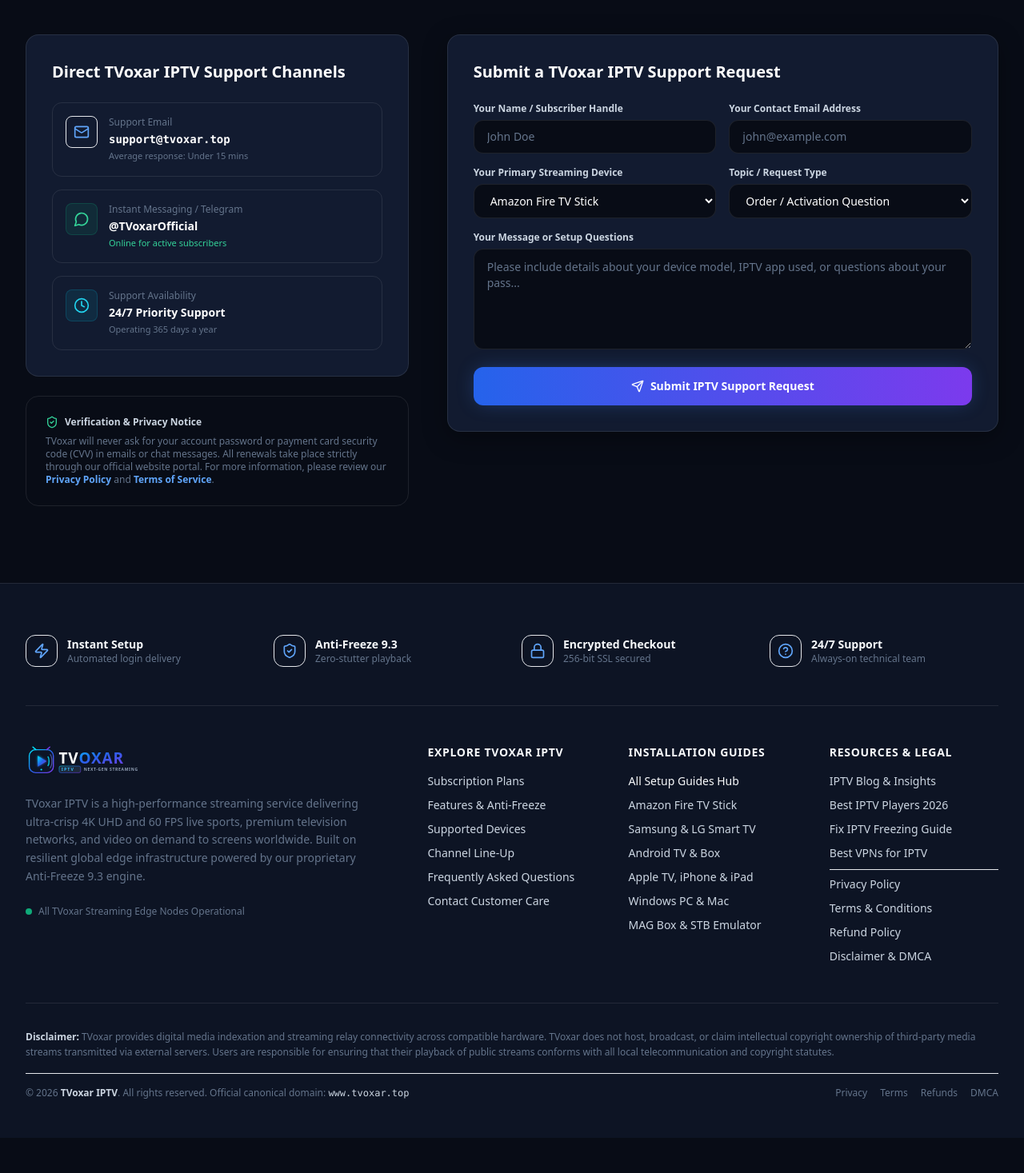
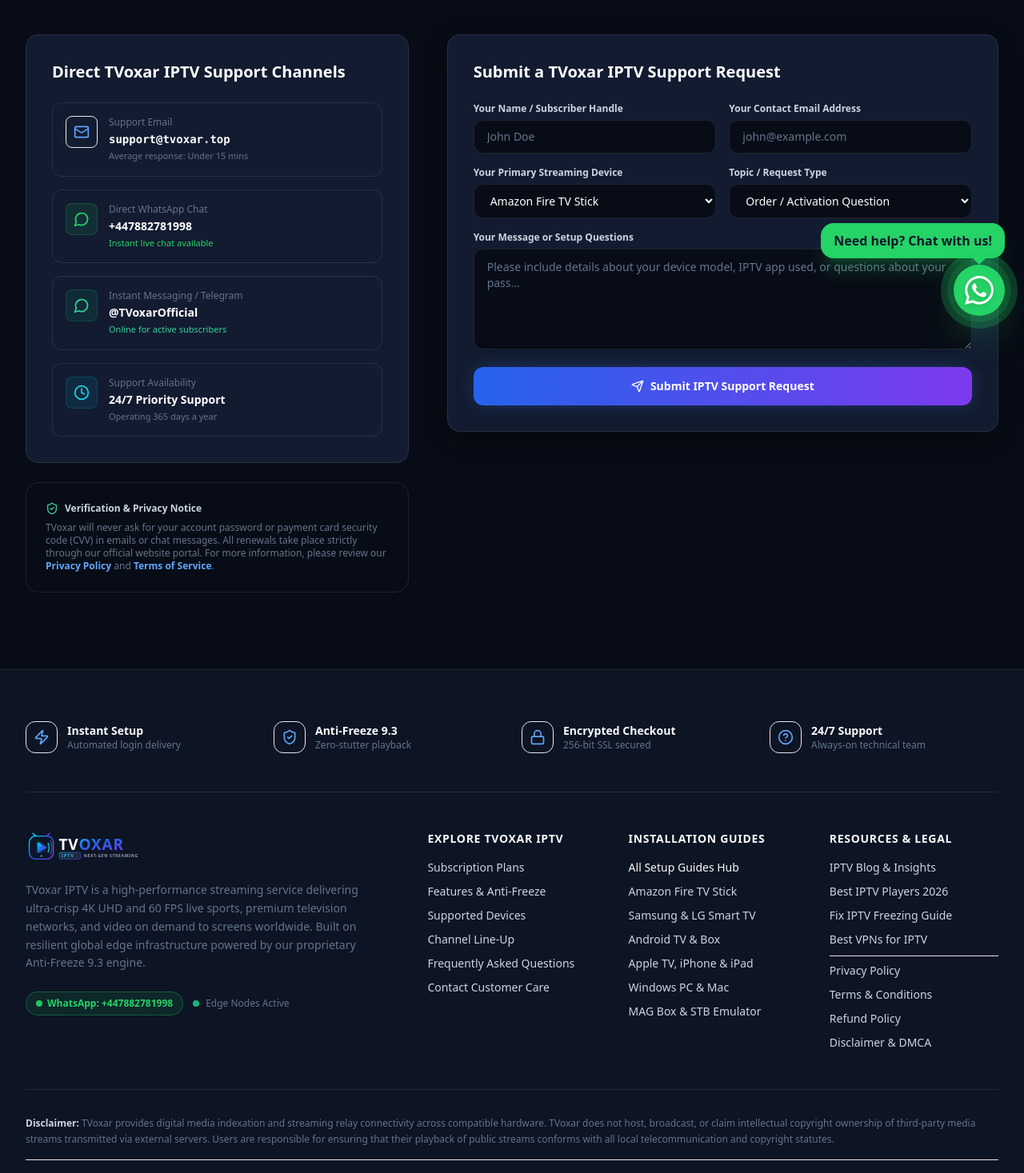
Before and after one commit to AIDATFARES/TVoxar, a Next.js app: page /contact in a window 1280 px wide. Shown: the part 381-1848 px from the top of the page at 80% size. Before the commit the page ends 1804 px from the top, so only its background shows below. Built offline with nearby package versions, Linux system fonts and the light colour scheme.

Commit message:
Add floating WhatsApp button (+447882781998) with speech bubble and ambient glow

```diff
--- a/app/contact/page.jsx
+++ b/app/contact/page.jsx
@@ -77,6 +77,22 @@
                     <span className="text-[11px] text-text-muted block mt-0.5">Average response: Under 15 mins</span>
                   </div>
                 </div>
+
+                <a
+                  href={siteConfig.whatsappUrl}
+                  target="_blank"
+                  rel="noopener noreferrer"
+                  className="flex items-start gap-3.5 p-4 rounded-xl bg-background/60 border border-border hover:border-[#25D366]/50 transition-colors group"
+                >
+                  <div className="w-10 h-10 rounded-lg bg-[#25D366]/10 border border-[#25D366]/20 flex items-center justify-center text-[#25D366] flex-shrink-0 group-hover:scale-105 transition-transform">
+                    <MessageCircle className="w-5 h-5" />
+                  </div>
+                  <div>
+                    <span className="text-xs text-text-muted block">Direct WhatsApp Chat</span>
+                    <strong className="text-sm text-white">{siteConfig.whatsapp}</strong>
+                    <span className="text-[11px] text-[#25D366] block mt-0.5">Instant live chat available</span>
+                  </div>
+                </a>
 
                 <div className="flex items-start gap-3.5 p-4 rounded-xl bg-background/60 border border-border">
                   <div className="w-10 h-10 rounded-lg bg-emerald-500/10 border border-emerald-500/20 flex items-center justify-center text-emerald-400 flex-shrink-0">
--- a/app/layout.jsx
+++ b/app/layout.jsx
@@ -2,6 +2,7 @@
 import Header from "../components/Header";
 import Footer from "../components/Footer";
 import JsonLd from "../components/JsonLd";
+import WhatsAppButton from "../components/WhatsAppButton";
 import { siteConfig } from "../lib/site-config";
 
 export const metadata = {
@@ -117,6 +118,7 @@
         <Header />
         <main className="flex-1">{children}</main>
         <Footer />
+        <WhatsAppButton />
       </body>
     </html>
   );
--- a/components/Footer.jsx
+++ b/components/Footer.jsx
@@ -66,9 +66,20 @@
             <p className="text-text-muted leading-relaxed text-sm pr-6">
               TVoxar IPTV is a high-performance streaming service delivering ultra-crisp 4K UHD and 60 FPS live sports, premium television networks, and video on demand to screens worldwide. Built on resilient global edge infrastructure powered by our proprietary Anti-Freeze 9.3 engine.
             </p>
-            <div className="flex items-center gap-2 pt-2 text-xs text-text-muted">
-              <span className="inline-block w-2 h-2 rounded-full bg-emerald-500 animate-pulse"></span>
-              <span>All TVoxar Streaming Edge Nodes Operational</span>
+            <div className="flex flex-wrap items-center gap-3 pt-2 text-xs">
+              <a
+                href={siteConfig.whatsappUrl}
+                target="_blank"
+                rel="noopener noreferrer"
+                className="inline-flex items-center gap-1.5 px-3 py-1.5 rounded-full bg-[#25D366]/10 border border-[#25D366]/30 text-[#25D366] hover:bg-[#25D366]/20 transition-colors font-semibold"
+              >
+                <span className="w-2 h-2 rounded-full bg-[#25D366] animate-pulse"></span>
+                <span>WhatsApp: {siteConfig.whatsapp}</span>
+              </a>
+              <div className="flex items-center gap-2 text-text-muted">
+                <span className="inline-block w-2 h-2 rounded-full bg-emerald-500"></span>
+                <span>Edge Nodes Active</span>
+              </div>
             </div>
           </div>
 
--- /dev/null
+++ b/components/WhatsAppButton.jsx
@@ -0,0 +1,62 @@
+"use client";
+
+import { useState } from "react";
+import { siteConfig } from "../lib/site-config";
+
+export default function WhatsAppButton() {
+  const [showTooltip, setShowTooltip] = useState(true);
+
+  const whatsappHref =
+    siteConfig.whatsappUrl ||
+    "https://wa.me/447882781998?text=Hello%20TVoxar%20Support%2C%20I%20have%20a%20question%20about%20your%20IPTV%20service.";
+
+  return (
+    <aside
+      aria-label="WhatsApp live chat support"
+      className="fixed bottom-6 right-6 z-50 flex flex-col items-end pointer-events-auto select-none font-sans"
+    >
+      {/* Speech Bubble / Tooltip */}
+      {showTooltip && (
+        <div className="relative mb-2 transition-transform duration-300 hover:scale-102">
+          <a
+            href={whatsappHref}
+            target="_blank"
+            rel="noopener noreferrer"
+            className="flex items-center gap-2 bg-[#25D366] text-[#0f172a] font-extrabold text-sm sm:text-base px-4 py-2.5 rounded-2xl shadow-xl shadow-[#25D366]/20 hover:bg-[#20ba59] transition-all duration-200 cursor-pointer whitespace-nowrap"
+            aria-label="Need help? Chat with TVoxar support on WhatsApp"
+          >
+            <span>Need help? Chat with us!</span>
+          </a>
+
+          {/* Speech Bubble Downward Tail pointing to the button */}
+          <div className="absolute -bottom-2 right-5 sm:right-6 w-0 h-0 border-l-[8px] border-l-transparent border-r-[8px] border-r-transparent border-t-[8px] border-t-[#25D366]" />
+        </div>
+      )}
+
+      {/* WhatsApp Round Button with Ambient Glow Halo */}
+      <div className="relative flex items-center justify-center">
+        {/* Ambient Pulsing Glow Rings */}
+        <div className="absolute -inset-3 sm:-inset-4 rounded-full bg-[#25D366]/25 animate-pulse pointer-events-none" />
+        <div className="absolute -inset-1.5 sm:-inset-2 rounded-full bg-[#25D366]/15 pointer-events-none" />
+
+        {/* Main Floating Action Button */}
+        <a
+          href={whatsappHref}
+          target="_blank"
+          rel="noopener noreferrer"
+          aria-label="Chat with TVoxar Support on WhatsApp (+447882781998)"
+          className="relative flex items-center justify-center w-14 h-14 sm:w-16 sm:h-16 rounded-full bg-[#25D366] hover:bg-[#20ba59] active:scale-95 text-white shadow-2xl shadow-[#25D366]/50 transition-all duration-300 hover:scale-105 group"
+        >
+          {/* Authentic WhatsApp Icon */}
+          <svg
+            viewBox="0 0 24 24"
+            className="w-8 h-8 sm:w-9 sm:h-9 fill-current text-white drop-shadow-md group-hover:scale-110 transition-transform duration-200"
+            xmlns="http://www.w3.org/2000/svg"
+          >
+            <path d="M17.472 14.382c-.297-.149-1.758-.867-2.03-.967-.273-.099-.471-.148-.67.15-.197.297-.767.966-.94 1.164-.173.199-.347.223-.644.075-.297-.15-1.255-.463-2.39-1.475-.883-.788-1.48-1.761-1.653-2.059-.173-.297-.018-.458.13-.606.134-.133.298-.347.446-.52.149-.174.198-.298.298-.497.099-.198.05-.371-.025-.52-.075-.149-.669-1.612-.916-2.207-.242-.579-.487-.5-.669-.51-.173-.008-.371-.01-.57-.01-.198 0-.52.074-.792.372-.272.297-1.04 1.016-1.04 2.479 0 1.462 1.065 2.875 1.213 3.074.149.198 2.096 3.2 5.077 4.487.709.306 1.262.489 1.694.625.712.227 1.36.195 1.871.118.571-.085 1.758-.719 2.006-1.413.248-.694.248-1.289.173-1.413-.074-.124-.272-.198-.57-.347m-5.421 7.403h-.004a9.87 9.87 0 01-5.031-1.378l-.361-.214-3.741.982.998-3.648-.235-.374a9.86 9.86 0 01-1.51-5.26c.001-5.45 4.436-9.884 9.888-9.884 2.64 0 5.122 1.03 6.988 2.898a9.825 9.825 0 012.893 6.994c-.003 5.45-4.437 9.884-9.885 9.884m8.413-18.297A11.815 11.815 0 0012.05 0C5.495 0 .16 5.335.157 11.892c0 2.096.547 4.142 1.588 5.945L.057 24l6.305-1.654a11.882 11.882 0 005.683 1.448h.005c6.554 0 11.89-5.335 11.893-11.893a11.821 11.821 0 00-3.48-8.413Z" />
+          </svg>
+        </a>
+      </div>
+    </aside>
+  );
+}
```
Also changed, not shown: lib/site-config.js.
